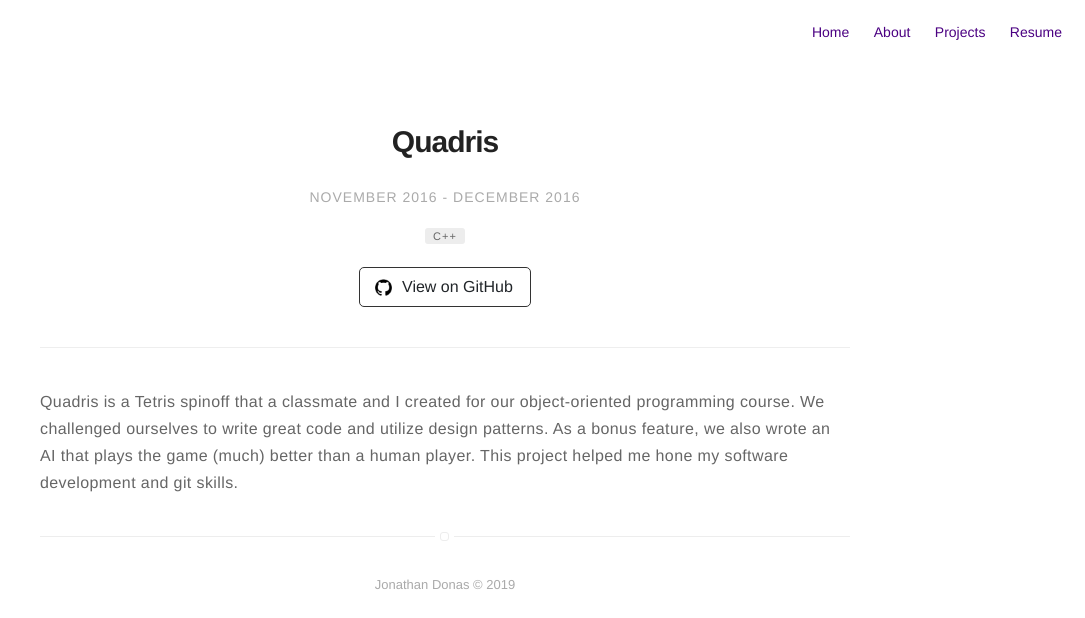
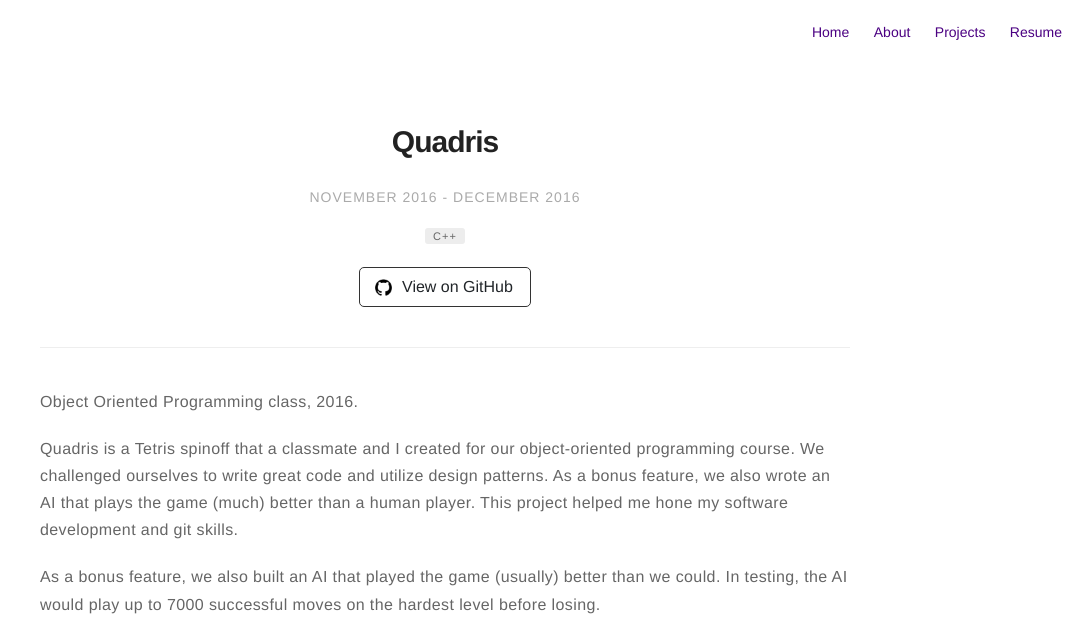
Before and after one commit to jondonas/jondonas.github.io, a Jekyll site: the page built from _posts/1005-01-01-quadris.markdown, in a window 1280 px wide. Shown: the top 618 px of the page, without its empty margins (195-1280 px from the left). Built offline with Jekyll 4.4.1, drawn with Linux system fonts in a browser that asks for light colours; grey boxes are pictures that could not be loaded.

Commit message:
Begin refining posts

```diff
--- a/_posts/1005-01-01-quadris.markdown
+++ b/_posts/1005-01-01-quadris.markdown
@@ -12,4 +12,10 @@ category: personal
 author: jondonas
 ---
 
+Object Oriented Programming class, 2016.
+
 Quadris is a Tetris spinoff that a classmate and I created for our object-oriented programming course. We challenged ourselves to write great code and utilize design patterns. As a bonus feature, we also wrote an AI that plays the game (much) better than a human player. This project helped me hone my software development and git skills.
+
+As a bonus feature, we also built an AI that played the game (usually) better than we could. In testing, the AI would play up to 7000 successful moves on the hardest level before losing.
+
+<kbd><img src="/assets/images/quadris.gif" width="400"></kbd>
--- a/_posts/3001-01-01-saltcloud-bug.markdown
+++ b/_posts/3001-01-01-saltcloud-bug.markdown
@@ -12,4 +12,4 @@ category: bug-report
 author: jondonas
 ---
 
-At iTel, I found a high-severity authentication issue with Salt-Cloud. Salt-Cloud crashed when multiple ssh keys with the same name were configured on a provider such as DigitalOcean.
+While interning at iTel Networks, I found a high-severity authentication issue with Salt-Cloud. Salt-Cloud crashed when multiple ssh keys with the same name were configured on a provider such as DigitalOcean.
```
Also changed, not shown: assets/images/jekyll-logo-light-solid.png (deleted), assets/images/markdown.jpg (deleted), 1 other file.
